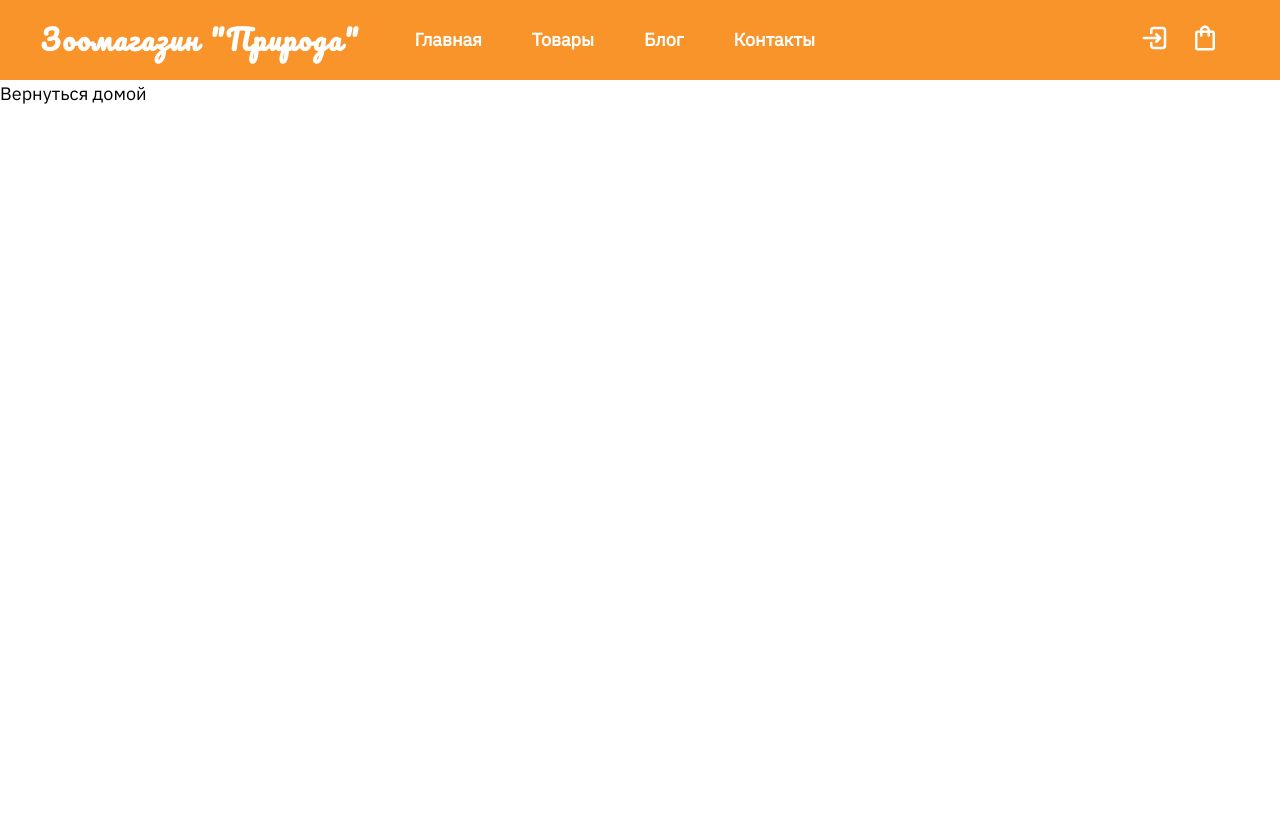
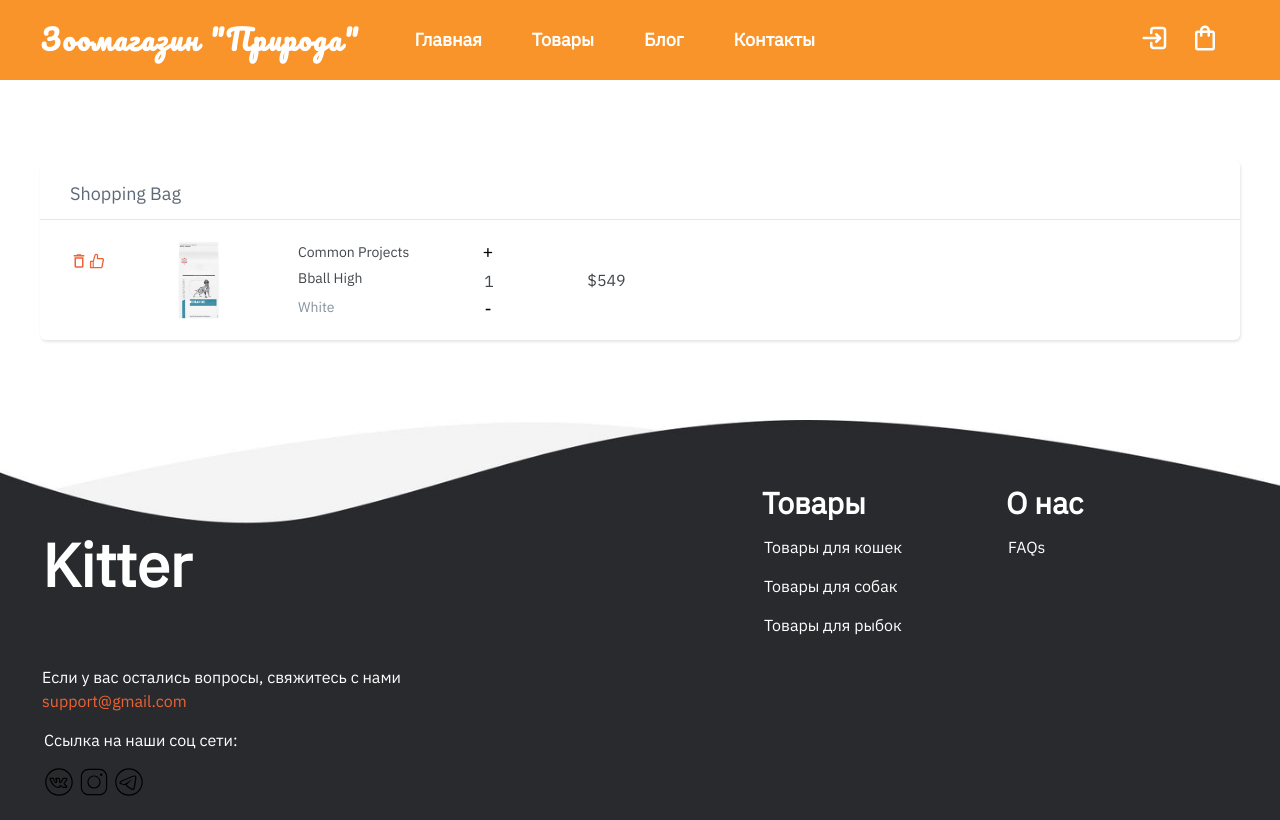
Before and after one commit to ortima/pet-shop, a React (Vite) app: page /cart in a window 1280 px wide. Built offline with nearby package versions, Linux system fonts and the light colour scheme.

Commit message:
CartPage prototype

```diff
--- /dev/null
+++ b/src/components/Cart/Cart.jsx
@@ -0,0 +1,48 @@
+import React from 'react'
+import styles from './Cart.module.scss'
+
+import { MdOutlineDelete } from 'react-icons/md'
+import { AiOutlineLike } from 'react-icons/ai'
+
+const Cart = () => {
+  return (
+    <div className={styles.shopping_cart}>
+      <div className={styles.title}>Shopping Bag</div>
+
+      <div className={styles.item}>
+        <div className={styles.button}>
+          <span className={styles.delete_btn}>
+            <MdOutlineDelete />
+          </span>
+          <span className={styles.like_btn}>
+            <AiOutlineLike />
+          </span>
+        </div>
+
+        <div className={styles.image}>
+          <img src="src\assets\products\product-1.jpg" />
+        </div>
+
+        <div className={styles.description}>
+          <span>Common Projects</span>
+          <span>Bball High</span>
+          <span>White</span>
+        </div>
+
+        <div className={styles.quantity}>
+          <button className={styles.plus} type="button" name="button">
+            +
+          </button>
+          <input type="text" name="name" value="1" />
+          <button className={styles.minus} type="button" name="button">
+            -
+          </button>
+        </div>
+
+        <div className={styles.total}>$549</div>
+      </div>
+    </div>
+  )
+}
+
+export default Cart
--- /dev/null
+++ b/src/components/Cart/Cart.module.scss
@@ -0,0 +1,116 @@
+.shopping_cart {
+  width: 1200px;
+  margin: 80px auto;
+  background: #ffffff;
+  box-shadow: 1px 2px 3px 0px rgba(0, 0, 0, 0.1);
+  border-radius: 6px;
+
+  display: flex;
+  flex-direction: column;
+}
+
+.title {
+  height: 60px;
+  border-bottom: 1px solid #e1e8ee;
+  padding: 20px 30px;
+  color: #5e6977;
+  font-size: 18px;
+  font-weight: 400;
+}
+
+.item {
+  padding: 20px 30px;
+  height: 120px;
+  display: flex;
+  align-items: center;
+
+  button {
+    width: 30px;
+    height: 30px;
+    border-radius: 6px;
+  }
+}
+
+.item:nth-child(3) {
+  border-top: 1px solid #e1e8ee;
+  border-bottom: 1px solid #e1e8ee;
+}
+.buttons {
+  position: relative;
+  margin-right: 60px;
+}
+.delete_btn,
+.like_btn {
+  display: inline-block;
+  cursor: pointer;
+}
+.delete_btn {
+  width: 18px;
+  height: 17px;
+}
+
+.like_btn {
+  width: 60px;
+  height: 60px;
+}
+
+.image {
+  margin-right: 50px;
+  img {
+    width: 100px;
+    height: 100px;
+  }
+}
+.description {
+  margin-right: 60px;
+  width: 115px;
+}
+
+.description span {
+  display: block;
+  font-size: 14px;
+  color: #43484d;
+  font-weight: 400;
+}
+
+.description span:first-child {
+  margin-bottom: 5px;
+}
+.description span:last-child {
+  font-weight: 300;
+  margin-top: 8px;
+  color: #86939e;
+}
+
+.quantity {
+  margin-right: 60px;
+}
+.quantity input {
+  -webkit-appearance: none;
+  border: none;
+  text-align: center;
+  width: 32px;
+  font-size: 16px;
+  color: #43484d;
+  font-weight: 300;
+}
+
+.minus-btn img {
+  margin-bottom: 3px;
+}
+.plus-btn img {
+  margin-top: 2px;
+}
+
+button:focus,
+input:focus {
+  outline: 0;
+}
+
+.total {
+  width: 83px;
+  text-align: center;
+  font-size: 16px;
+  color: #43484d;
+  font-weight: 300;
+}
--- a/src/components/Header/Header.jsx
+++ b/src/components/Header/Header.jsx
@@ -32,13 +32,13 @@ const Header = ({ quantity }) => {
               <Link to="/">Главная</Link>
             </li>
             <li>
-              <Link to="catalog">Товары</Link>
+              <Link to="/catalog">Товары</Link>
             </li>
             <li>
-              <Link to="blog">Блог</Link>
+              <Link to="/blog">Блог</Link>
             </li>
             <li>
-              <Link to="contacts">Контакты</Link>
+              <Link to="/contacts">Контакты</Link>
             </li>
           </ul>
         </nav>
@@ -48,8 +48,11 @@ const Header = ({ quantity }) => {
             <TbLogin2 size={30} />
           </button>
           <button className="actions-btn cart" aria-label="cart">
-            <MdOutlineShoppingBag size={30} />
-            <span className={styles.badge}>{quantity}</span>
+            <Link to="/cart">
+              {' '}
+              <MdOutlineShoppingBag size={30} />
+              <span className={styles.badge}>{quantity}</span>
+            </Link>
           </button>
         </div>
       </div>
--- /dev/null
+++ b/src/pages/CartPage.jsx
@@ -0,0 +1,17 @@
+import React from 'react'
+import Header from '../components/Header/Header'
+import Footer from '../components/Footer/Footer'
+import Cart from '../components/Cart/Cart'
+
+const CartPage = () => {
+  return (
+    <>
+      <Header />
+      <main className="container">
+        <Cart />
+      </main>
+      <Footer />
+    </>
+  )
+}
+export default CartPage
```
Also changed, not shown: src/main.jsx (+9 -9 lines).
